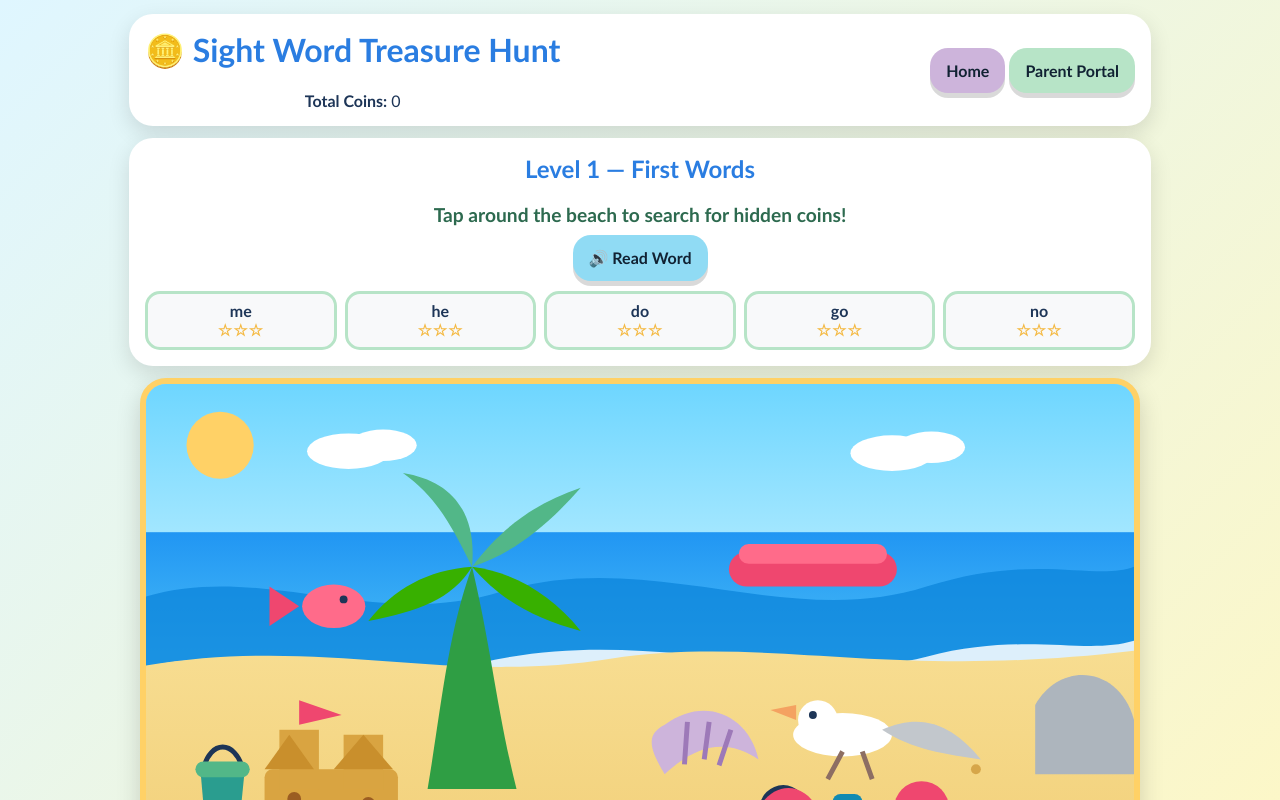
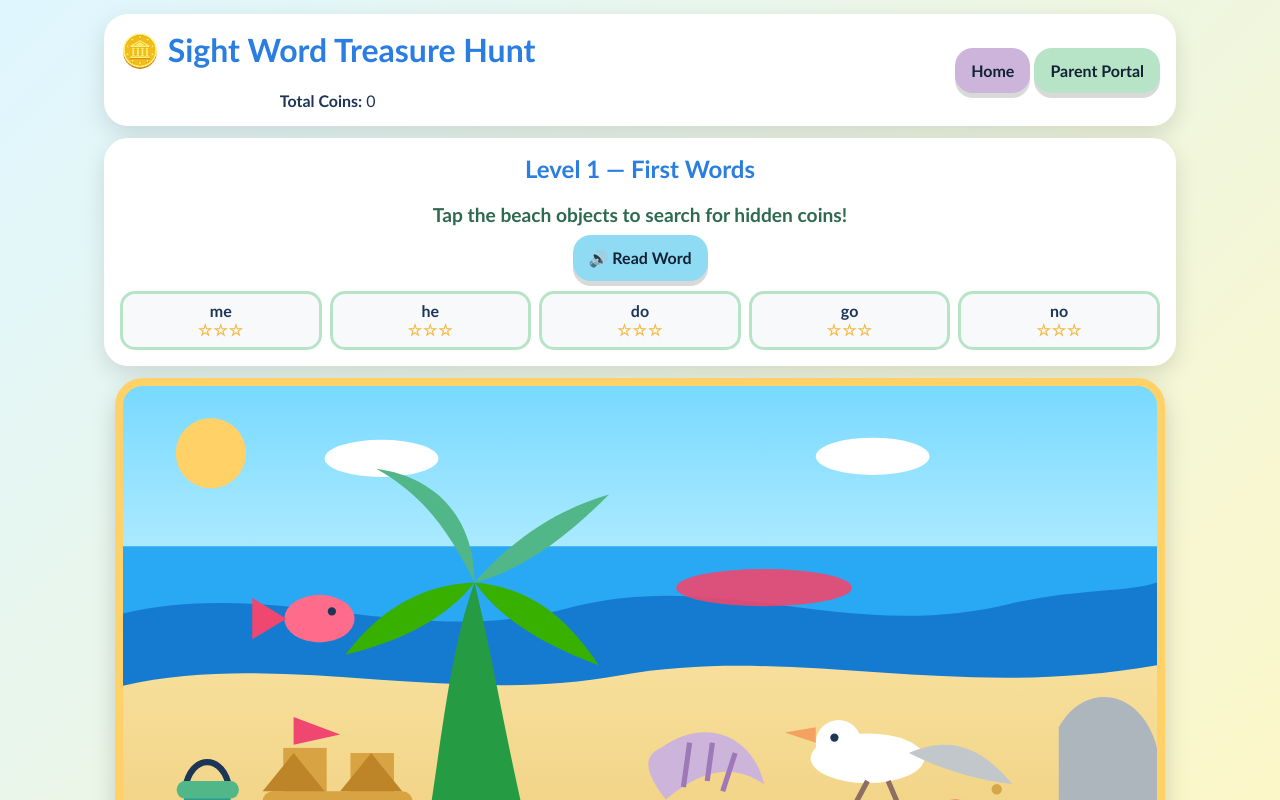
Before and after one commit to kjenk13/SightWordTreasure, a plain HTML site: page index.html in a window 1280 px wide. Both pictures are taken after a click on the button "Play". Shown: the top 800 px of the page. Drawn offline with Linux system fonts and the light colour scheme.

Commit message:
Update index.html

```diff
--- a/index.html
+++ b/index.html
@@ -16,7 +16,7 @@ body {
 }
 
 .app {
-  max-width: 1050px;
+  max-width: 1100px;
   margin: 0 auto;
   padding: 14px;
   text-align: center;
@@ -112,15 +112,15 @@ button:active {
 .scene-wrap {
   position: relative;
   width: 100%;
-  max-width: 1000px;
+  max-width: 1050px;
   margin: 0 auto;
 }
 
 .beach-svg {
   width: 100%;
   height: auto;
-  border-radius: 26px;
-  border: 6px solid #ffd166;
+  border-radius: 28px;
+  border: 8px solid #ffd166;
   box-shadow: 0 10px 24px rgba(0,0,0,.16);
   background: #90dbf4;
   display: block;
@@ -132,7 +132,7 @@ button:active {
   background: rgba(255,255,255,0);
   box-shadow: none;
   padding: 0;
-  border-radius: 50%;
+  border-radius: 20px;
 }
 
 .hotspot:active {
@@ -140,14 +140,10 @@ button:active {
   box-shadow: none;
 }
 
-.hotspot.found {
-  display: none;
-}
-
 .coin-pop {
   position: absolute;
   left: 50%;
-  top: 43%;
+  top: 42%;
   transform: translate(-50%, -50%);
   background: white;
   border: 5px solid #ffd166;
@@ -269,126 +265,147 @@ button:active {
   <section id="gameScreen" class="hidden">
     <div class="card">
       <h2 id="levelTitle"></h2>
-      <div class="message" id="message">Tap around the beach to search for hidden coins!</div>
+      <div class="message" id="message">Tap the beach objects to search for hidden coins!</div>
       <button class="blue" onclick="readActiveWord()">🔊 Read Word</button>
       <div id="progressGrid" class="progress-grid"></div>
     </div>
 
     <div class="scene-wrap" id="sceneWrap">
-      <svg class="beach-svg" viewBox="0 0 1000 620" aria-label="Cartoon beach hidden object scene">
+      <svg class="beach-svg" viewBox="0 0 1000 620">
         <defs>
           <linearGradient id="sky" x1="0" x2="0" y1="0" y2="1">
-            <stop offset="0%" stop-color="#6ed6ff"/>
-            <stop offset="100%" stop-color="#bdefff"/>
-          </linearGradient>
-          <linearGradient id="water" x1="0" x2="0" y1="0" y2="1">
-            <stop offset="0%" stop-color="#2196f3"/>
-            <stop offset="100%" stop-color="#4fc3f7"/>
+            <stop offset="0%" stop-color="#78d9ff"/>
+            <stop offset="100%" stop-color="#c9f4ff"/>
           </linearGradient>
           <linearGradient id="sand" x1="0" x2="0" y1="0" y2="1">
-            <stop offset="0%" stop-color="#f7dd91"/>
-            <stop offset="100%" stop-color="#efc86b"/>
+            <stop offset="0%" stop-color="#f7df9b"/>
+            <stop offset="100%" stop-color="#eac46a"/>
           </linearGradient>
         </defs>
 
-        <rect width="1000" height="230" fill="url(#sky)"/>
-        <circle cx="75" cy="62" r="34" fill="#ffd166"/>
-        <ellipse cx="205" cy="68" rx="42" ry="18" fill="white"/>
-        <ellipse cx="240" cy="62" rx="34" ry="16" fill="white"/>
-        <ellipse cx="755" cy="70" rx="42" ry="18" fill="white"/>
-        <ellipse cx="795" cy="64" rx="34" ry="16" fill="white"/>
+        <rect width="1000" height="250" fill="url(#sky)"/>
+        <circle cx="85" cy="65" r="34" fill="#ffd166"/>
+        <ellipse cx="250" cy="70" rx="55" ry="18" fill="white"/>
+        <ellipse cx="725" cy="68" rx="55" ry="18" fill="white"/>
 
-        <rect y="150" width="1000" height="150" fill="url(#water)"/>
-        <path d="M0 215 C120 180 230 250 360 210 C510 165 650 250 790 205 C900 170 960 200 1000 185 L1000 300 L0 300 Z" fill="#0b84db" opacity=".75"/>
-        <path d="M0 286 C120 260 220 310 340 282 C510 242 660 310 790 276 C890 250 950 275 1000 260 L1000 320 L0 320 Z" fill="#ffffff" opacity=".85"/>
+        <rect y="155" width="1000" height="145" fill="#29a9f3"/>
+        <path d="M0 220 C150 185 280 255 430 215 C580 175 700 250 860 210 C930 195 970 200 1000 190 L1000 300 L0 300 Z" fill="#147bd1"/>
+        <path d="M0 290 C150 255 315 310 480 280 C650 250 800 305 1000 270 L1000 620 L0 620 Z" fill="url(#sand)"/>
 
-        <path d="M0 285 C180 255 300 305 470 278 C630 254 750 300 1000 270 L1000 620 L0 620 Z" fill="url(#sand)"/>
+        <!-- decorative sea -->
+        <ellipse cx="620" cy="195" rx="85" ry="18" fill="#ef476f" opacity=".9"/>
 
-        <!-- raft -->
-        <rect x="590" y="170" width="170" height="35" rx="18" fill="#ef476f"/>
-        <rect x="600" y="162" width="150" height="20" rx="10" fill="#ff6b8a"/>
+        <!-- OBJECTS THAT DISAPPEAR WHEN FOUND -->
+        <g id="obj0">
+          <path d="M58 390 L105 390 L96 485 L67 485 Z" fill="#2a9d8f"/>
+          <path d="M60 390 C65 355 98 355 103 390" fill="none" stroke="#1d3557" stroke-width="6"/>
+          <rect x="52" y="382" width="60" height="17" rx="8" fill="#52b788"/>
+        </g>
 
-        <!-- palm tree -->
-        <path d="M285 410 C300 320 305 255 330 185 C350 270 355 330 375 410 Z" fill="#2f9e44"/>
-        <path d="M330 185 C285 188 250 208 225 240 C275 230 310 218 330 185 Z" fill="#38b000"/>
-        <path d="M330 185 C370 190 410 212 440 250 C395 238 360 220 330 185 Z" fill="#38b000"/>
-        <path d="M330 185 C310 145 295 115 260 90 C310 98 335 130 330 185 Z" fill="#52b788"/>
-        <path d="M330 185 C360 145 395 120 440 105 C405 145 370 172 330 185 Z" fill="#52b788"/>
+        <g id="obj1">
+          <rect x="135" y="392" width="145" height="110" rx="10" fill="#d7a343"/>
+          <rect x="155" y="350" width="42" height="65" fill="#d7a343"/>
+          <rect x="220" y="355" width="42" height="60" fill="#d7a343"/>
+          <path d="M135 392 L165 355 L195 392 Z" fill="#bd8428"/>
+          <path d="M210 392 L240 355 L270 392 Z" fill="#bd8428"/>
+          <rect x="185" y="450" width="45" height="52" rx="22" fill="#89591e"/>
+          <circle cx="160" cy="425" r="7" fill="#89591e"/>
+          <circle cx="250" cy="425" r="7" fill="#89591e"/>
+          <path d="M165 350 L165 320 L210 337 L165 347" fill="#ef476f"/>
+        </g>
 
-        <!-- sandcastle -->
-        <rect x="120" y="390" width="135" height="105" rx="8" fill="#d9a441"/>
-        <rect x="135" y="350" width="40" height="60" fill="#d9a441"/>
-        <rect x="200" y="355" width="40" height="55" fill="#d9a441"/>
-        <path d="M120 390 L145 355 L170 390 Z" fill="#c98f2c"/>
-        <path d="M190 390 L220 355 L250 390 Z" fill="#c98f2c"/>
-        <rect x="165" y="445" width="45" height="50" rx="20" fill="#9b5d22"/>
-        <circle cx="150" cy="420" r="7" fill="#9b5d22"/>
-        <circle cx="225" cy="425" r="7" fill="#9b5d22"/>
-        <path d="M155 350 L155 320 L198 335 L155 345" fill="#ef476f"/>
+        <g id="obj2">
+          <circle cx="245" cy="545" r="45" fill="white"/>
+          <path d="M245 500 A45 45 0 0 1 290 545 L245 545 Z" fill="#ef476f"/>
+          <path d="M245 545 L290 545 A45 45 0 0 1 245 590 Z" fill="#ffd166"/>
+          <path d="M245 545 L245 590 A45 45 0 0 1 200 545 Z" fill="#2a7de1"/>
+          <circle cx="245" cy="545" r="8" fill="white"/>
+        </g>
 
-        <!-- bucket -->
-        <path d="M55 390 L100 390 L92 470 L62 470 Z" fill="#2a9d8f"/>
-        <path d="M58 390 C65 360 90 360 98 390" fill="none" stroke="#1d3557" stroke-width="5"/>
-        <rect x="50" y="382" width="55" height="16" rx="8" fill="#52b788"/>
+        <g id="obj3">
+          <path d="M295 425 C310 325 318 250 340 190 C360 275 370 340 390 425 Z" fill="#259c43"/>
+          <path d="M340 190 C285 192 245 220 215 260 C275 245 315 222 340 190 Z" fill="#38b000"/>
+          <path d="M340 190 C395 195 430 225 460 270 C405 250 365 225 340 190 Z" fill="#38b000"/>
+          <path d="M340 190 C315 140 290 105 245 80 C305 88 340 130 340 190 Z" fill="#52b788"/>
+          <path d="M340 190 C380 145 420 120 470 105 C425 150 385 178 340 190 Z" fill="#52b788"/>
+        </g>
 
-        <!-- beach ball -->
-        <circle cx="230" cy="540" r="45" fill="white"/>
-        <path d="M230 495 A45 45 0 0 1 275 540 L230 540 Z" fill="#ef476f"/>
-        <path d="M230 540 L275 540 A45 45 0 0 1 230 585 Z" fill="#ffd166"/>
-        <path d="M230 540 L230 585 A45 45 0 0 1 185 540 Z" fill="#2a7de1"/>
-        <circle cx="230" cy="540" r="8" fill="white"/>
+        <g id="obj4">
+          <rect x="445" y="458" width="130" height="72" rx="10" fill="#b7791f"/>
+          <path d="M450 475 L570 458 M450 495 L575 475 M455 515 L575 495" stroke="#8c5a17" stroke-width="5"/>
+          <path d="M455 458 C475 415 545 415 565 458" fill="none" stroke="#8c5a17" stroke-width="8"/>
+        </g>
 
-        <!-- towel -->
-        <rect x="610" y="445" width="190" height="100" rx="14" fill="#52b788"/>
-        <path d="M620 470 L790 470" stroke="#b7e4c7" stroke-width="8"/>
-        <path d="M620 505 L790 505" stroke="#b7e4c7" stroke-width="8"/>
-        <circle cx="785" cy="430" r="28" fill="#ef476f"/>
-        <rect x="695" y="415" width="30" height="85" rx="8" fill="#118ab2"/>
-        <circle cx="645" cy="430" r="24" fill="#1d3557"/>
-        <path d="M620 430 C635 402 665 402 680 430 Z" fill="#ef476f"/>
+        <g id="obj5">
+          <path d="M520 350 C565 318 610 340 620 385 C590 365 560 370 525 400 C505 375 502 358 520 350 Z" fill="#cdb4db"/>
+          <path d="M548 345 L542 388 M570 345 L565 382 M592 355 L580 392" stroke="#9d79b8" stroke-width="5"/>
+        </g>
 
-        <!-- basket -->
-        <rect x="455" y="455" width="120" height="70" rx="8" fill="#b7791f"/>
-        <path d="M460 470 L570 455 M460 490 L575 475 M465 510 L575 495" stroke="#8c5a17" stroke-width="5"/>
-        <path d="M465 455 C480 415 550 415 565 455" fill="none" stroke="#8c5a17" stroke-width="8"/>
+        <g id="obj6">
+          <rect x="612" y="448" width="210" height="105" rx="16" fill="#52b788"/>
+          <path d="M625 475 L805 475" stroke="#b7e4c7" stroke-width="8"/>
+          <path d="M625 512 L805 512" stroke="#b7e4c7" stroke-width="8"/>
+          <circle cx="805" cy="430" r="30" fill="#ef476f"/>
+          <rect x="710" y="418" width="32" height="88" rx="9" fill="#118ab2"/>
+          <circle cx="655" cy="430" r="25" fill="#1d3557"/>
+          <path d="M628 430 C645 400 675 400 690 430 Z" fill="#ef476f"/>
+        </g>
 
-        <!-- shell -->
-        <path d="M525 345 C565 315 610 335 620 380 C590 360 560 362 525 395 C510 370 505 355 525 345 Z" fill="#cdb4db"/>
-        <path d="M548 342 L545 385 M570 342 L565 380 M592 350 L580 386" stroke="#9d79b8" stroke-width="5"/>
+        <g id="obj7">
+          <ellipse cx="720" cy="360" rx="55" ry="24" fill="white"/>
+          <path d="M760 355 C805 335 835 355 860 385 C820 380 790 370 760 355 Z" fill="#c2c7cc"/>
+          <circle cx="692" cy="345" r="22" fill="white"/>
+          <path d="M670 345 L640 335 L670 330" fill="#f4a261"/>
+          <circle cx="688" cy="340" r="4" fill="#1d3557"/>
+          <path d="M720 382 L705 410 M740 382 L752 410" stroke="#8d6e63" stroke-width="5"/>
+        </g>
 
-        <!-- crab -->
-        <ellipse cx="875" cy="470" rx="55" ry="38" fill="#f77f00"/>
-        <circle cx="852" cy="455" r="8" fill="white"/>
-        <circle cx="895" cy="455" r="8" fill="white"/>
-        <circle cx="852" cy="455" r="4" fill="#1d3557"/>
-        <circle cx="895" cy="455" r="4" fill="#1d3557"/>
-        <path d="M820 470 L775 445 M930 470 L970 445" stroke="#f77f00" stroke-width="14" stroke-linecap="round"/>
-        <path d="M805 505 L765 530 M845 510 L825 548 M905 510 L930 548 M945 505 L985 530" stroke="#f77f00" stroke-width="12" stroke-linecap="round"/>
+        <g id="obj8">
+          <ellipse cx="885" cy="485" rx="58" ry="40" fill="#f77f00"/>
+          <circle cx="862" cy="468" r="8" fill="white"/>
+          <circle cx="908" cy="468" r="8" fill="white"/>
+          <circle cx="862" cy="468" r="4" fill="#1d3557"/>
+          <circle cx="908" cy="468" r="4" fill="#1d3557"/>
+          <path d="M830 485 L780 455 M940 485 L985 455" stroke="#f77f00" stroke-width="14" stroke-linecap="round"/>
+          <path d="M815 525 L775 552 M855 528 L835 565 M915 528 L940 565 M955 525 L995 552" stroke="#f77f00" stroke-width="12" stroke-linecap="round"/>
+        </g>
 
-        <!-- rocks -->
-        <path d="M0 535 C35 485 105 500 130 555 L130 620 L0 620 Z" fill="#adb5bd"/>
-        <circle cx="65" cy="545" r="12" fill="#cdb4db"/>
-        <path d="M900 325 C925 280 985 285 1000 340 L1000 395 L900 395 Z" fill="#adb5bd"/>
+        <g id="obj9">
+          <path d="M905 330 C930 285 985 292 1000 350 L1000 405 L905 405 Z" fill="#adb5bd"/>
+        </g>
 
-        <!-- seagull -->
-        <ellipse cx="705" cy="355" rx="50" ry="22" fill="white"/>
-        <path d="M745 350 C790 330 820 350 845 380 C810 375 775 370 745 350 Z" fill="#c2c7cc"/>
-        <circle cx="680" cy="340" r="20" fill="white"/>
-        <path d="M658 340 L632 330 L658 325" fill="#f4a261"/>
-        <circle cx="675" cy="335" r="4" fill="#1d3557"/>
-        <path d="M705 372 L690 400 M725 372 L735 400" stroke="#8d6e63" stroke-width="5"/>
+        <g id="obj10">
+          <path d="M0 535 C40 485 110 502 138 560 L138 620 L0 620 Z" fill="#adb5bd"/>
+          <circle cx="70" cy="550" r="12" fill="#cdb4db"/>
+        </g>
 
-        <!-- fish -->
-        <ellipse cx="190" cy="225" rx="32" ry="22" fill="#ff6b8a"/>
-        <path d="M155 225 L125 205 L125 245 Z" fill="#ef476f"/>
-        <circle cx="200" cy="218" r="4" fill="#1d3557"/>
+        <g id="obj11">
+          <ellipse cx="190" cy="225" rx="34" ry="23" fill="#ff6b8a"/>
+          <path d="M158 225 L125 205 L125 245 Z" fill="#ef476f"/>
+          <circle cx="202" cy="218" r="4" fill="#1d3557"/>
+        </g>
 
-        <!-- decorative sand dots -->
-        <circle cx="310" cy="505" r="5" fill="#d6a64a"/>
-        <circle cx="385" cy="455" r="4" fill="#d6a64a"/>
-        <circle cx="840" cy="390" r="5" fill="#d6a64a"/>
-        <circle cx="905" cy="565" r="4" fill="#d6a64a"/>
-        <circle cx="410" cy="570" r="5" fill="#d6a64a"/>
+        <g id="obj12">
+          <path d="M375 510 C400 480 440 480 465 510" fill="none" stroke="#495057" stroke-width="10" stroke-linecap="round"/>
+          <circle cx="380" cy="512" r="12" fill="#1d3557"/>
+          <circle cx="460" cy="512" r="12" fill="#1d3557"/>
+        </g>
+
+        <g id="obj13">
+          <rect x="850" y="545" width="75" height="30" rx="12" fill="#ef476f" transform="rotate(-18 850 545)"/>
+          <rect x="915" y="530" width="75" height="30" rx="12" fill="#ffd166" transform="rotate(20 915 530)"/>
+        </g>
+
+        <g id="obj14">
+          <path d="M555 565 C575 535 625 535 645 565 L635 590 L565 590 Z" fill="#52b788"/>
+          <circle cx="600" cy="542" r="18" fill="#52b788"/>
+          <path d="M582 542 L550 530 M618 542 L650 530" stroke="#52b788" stroke-width="8" stroke-linecap="round"/>
+        </g>
+
+        <circle cx="330" cy="510" r="5" fill="#d6a64a"/>
+        <circle cx="390" cy="455" r="4" fill="#d6a64a"/>
+        <circle cx="845" cy="390" r="5" fill="#d6a64a"/>
+        <circle cx="915" cy="575" r="4" fill="#d6a64a"/>
       </svg>
 
       <div id="hotspots"></div>
@@ -425,7 +442,7 @@ button:active {
 </div>
 
 <script>
-const STORAGE_KEY = "sightWordTreasureHuntSceneV3";
+const STORAGE_KEY = "sightWordTreasureHuntPolishedV4";
 
 const defaultLevels = [
   { name: "Level 1 — First Words", words: ["me", "he", "do", "go", "no"] },
@@ -445,21 +462,21 @@ const defaultLevels = [
 ];
 
 const hotspotPositions = [
-  { x: 5, y: 61, w: 10, h: 17 },
-  { x: 11, y: 56, w: 16, h: 22 },
-  { x: 18, y: 79, w: 13, h: 15 },
-  { x: 28, y: 27, w: 14, h: 40 },
-  { x: 43, y: 71, w: 15, h: 15 },
-  { x: 50, y: 51, w: 13, h: 13 },
-  { x: 60, y: 70, w: 20, h: 16 },
-  { x: 68, y: 51, w: 16, h: 14 },
-  { x: 85, y: 68, w: 12, h: 15 },
-  { x: 90, y: 45, w: 10, h: 18 },
-  { x: 0, y: 78, w: 13, h: 18 },
-  { x: 58, y: 25, w: 18, h: 10 },
+  { x: 5, y: 60, w: 8, h: 18 },
+  { x: 13, y: 56, w: 15, h: 24 },
+  { x: 20, y: 80, w: 10, h: 13 },
+  { x: 27, y: 23, w: 19, h: 46 },
+  { x: 44, y: 71, w: 14, h: 16 },
+  { x: 51, y: 51, w: 12, h: 14 },
+  { x: 61, y: 68, w: 21, h: 20 },
+  { x: 67, y: 51, w: 19, h: 18 },
+  { x: 82, y: 69, w: 15, h: 20 },
+  { x: 90, y: 45, w: 10, h: 20 },
+  { x: 0, y: 78, w: 14, h: 20 },
   { x: 12, y: 32, w: 12, h: 12 },
-  { x: 34, y: 72, w: 10, h: 16 },
-  { x: 80, y: 82, w: 12, h: 12 }
+  { x: 36, y: 79, w: 10, h: 10 },
+  { x: 84, y: 83, w: 15, h: 10 },
+  { x: 55, y: 84, w: 11, h: 11 }
 ];
 
 let state = loadState();
@@ -500,7 +517,6 @@ function showParent() {
 
 function renderHome() {
   document.getElementById("coinTotal").textContent = state.totalCoins;
-
   const grid = document.getElementById("levelGrid");
   grid.innerHTML = "";
 
@@ -551,10 +567,11 @@ function startLevel(index) {
 function renderGame() {
   const level = state.levels[currentLevelIndex];
   document.getElementById("levelTitle").textContent = level.name;
-  document.getElementById("message").textContent = "Tap around the beach to search for hidden coins!";
+  document.getElementById("message").textContent = "Tap the beach objects to search for hidden coins!";
   document.getElementById("coinPop").classList.add("hidden");
   document.getElementById("chestDock").classList.add("hidden");
   renderProgress();
+  renderObjects();
   renderHotspots();
 }
 
@@ -573,6 +590,13 @@ function renderProgress() {
   });
 }
 
+function renderObjects() {
+  for (let i = 0; i < 15; i++) {
+    const obj = document.getElementById(`obj${i}`);
+    if (obj) obj.style.display = currentCoins[i]?.sorted ? "none" : "block";
+  }
+}
+
 function renderHotspots() {
   const container = document.getElementById("hotspots");
   container.innerHTML = "";
@@ -580,7 +604,7 @@ function renderHotspots() {
   currentCoins.forEach((coin, index) => {
     if (coin.sorted) return;
 
-    const pos = hotspotPositions[index % hotspotPositions.length];
+    const pos = hotspotPositions[index];
     const btn = document.createElement("button");
     btn.className = "hotspot";
     btn.style.left = pos.x + "%";
@@ -652,13 +676,14 @@ function correctSort() {
 
   saveState();
   renderProgress();
+  renderObjects();
   renderHotspots();
   checkLevelComplete();
 }
 
 function showSparkle(index) {
   const wrap = document.getElementById("sceneWrap");
-  const pos = hotspotPositions[index % hotspotPositions.length];
+  const pos = hotspotPositions[index];
 
   const sparkle = document.createElement("div");
   sparkle.className = "sparkle";
```
